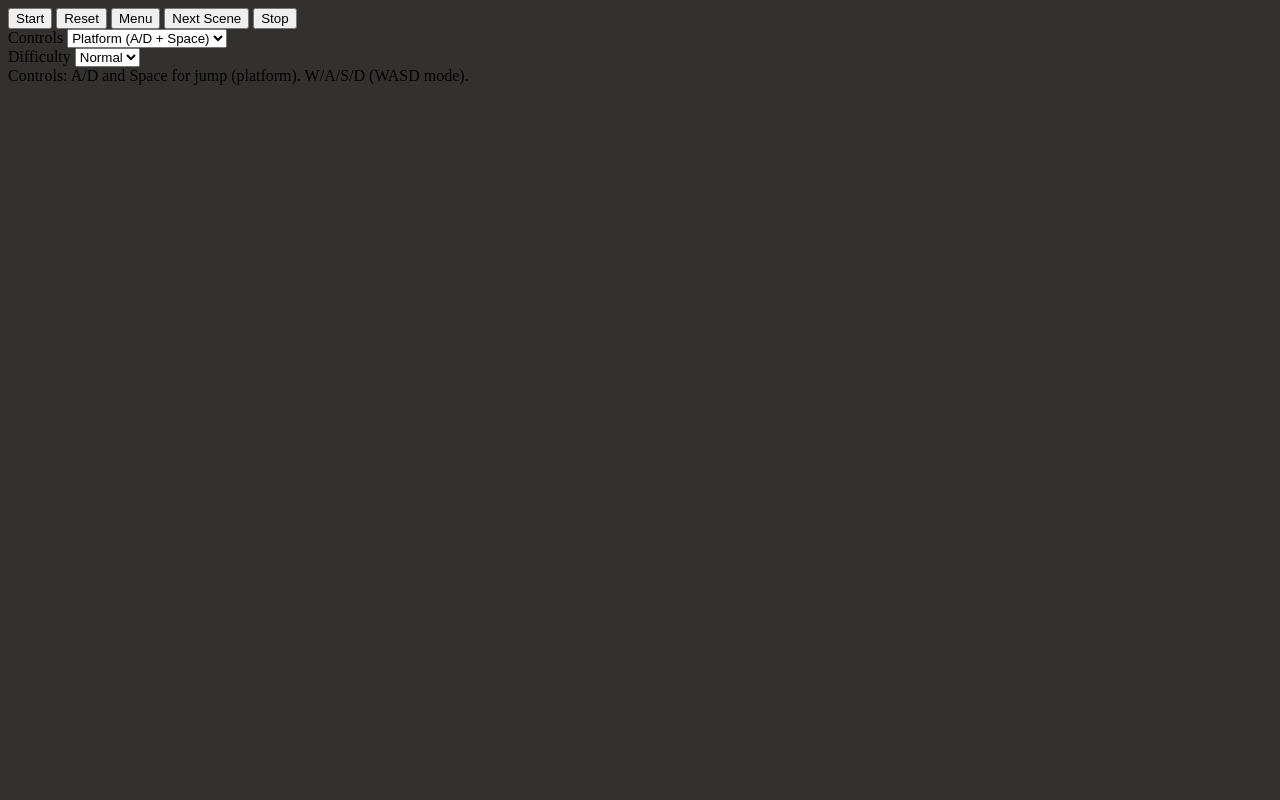
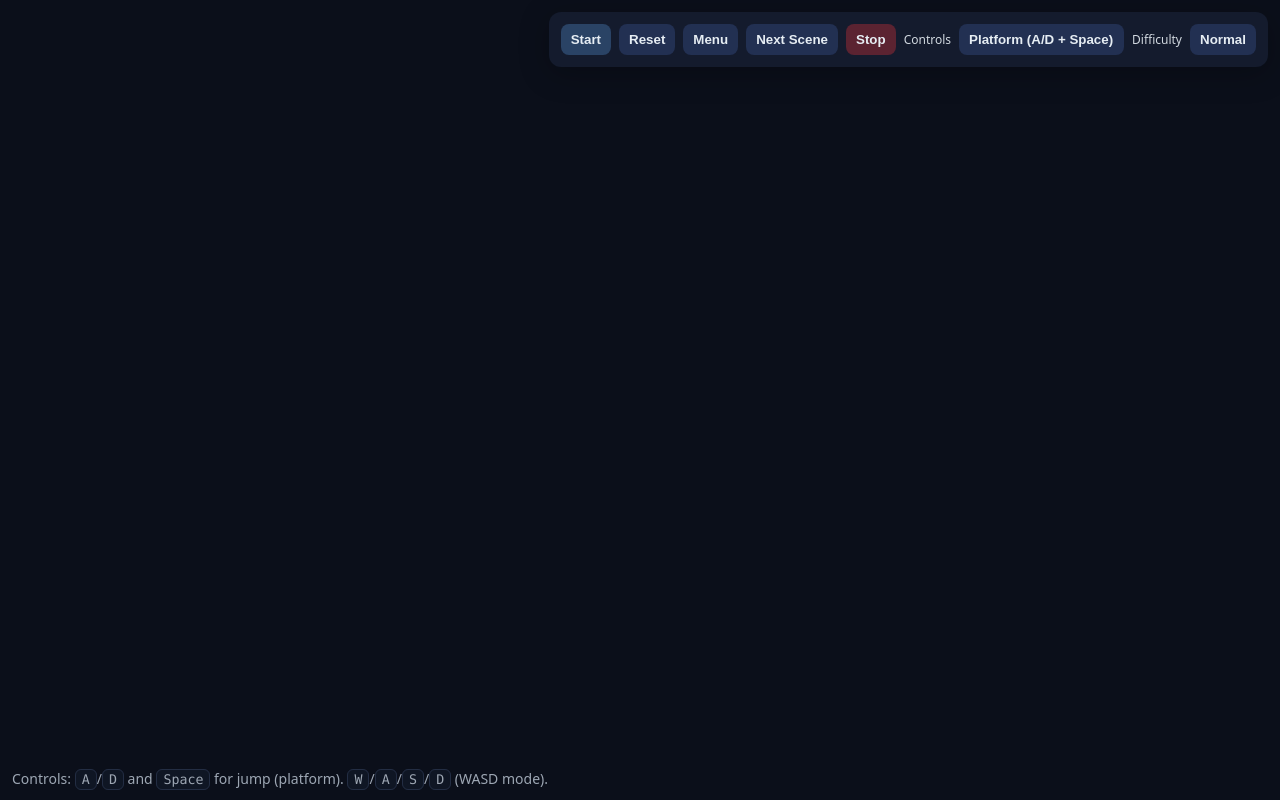
Before and after one commit to Liberaa/L3, a website: page index.html in a window 1280 px wide. Drawn offline with Linux system fonts and the light colour scheme.

```diff
--- a/package.json
+++ b/package.json
@@ -13,8 +13,11 @@
   "license": "ISC",
   "author": "",
   "type": "commonjs",
-  "main": "index.js",
+  "main": "src/main.js",
   "scripts": {
     "test": "echo \"Error: no test specified\" && exit 1"
+  },
+  "dependencies": {
+    "learn2dgame-js": "^1.0.10"
   }
 }
--- a/styles/main.css
+++ b/styles/main.css
@@ -1,3 +1,99 @@
+:root {
+    --bg: #0b0f1a;
+    --panel: #141b2d;
+    --ink: #e6edf3;
+    --accent: #7dd3fc;
+}
+
+html,
 body {
-    background-color: rgb(51, 48, 48);
+    height: 100%;
+    margin: 0;
 }
+
+body {
+    background: var(--bg);
+    overflow: hidden;
+    font-family: system-ui, -apple-system, Segoe UI, Roboto, Arial;
+    color: var(--ink);
+}
+
+.hud {
+    position: fixed;
+    right: 12px;
+    top: 12px;
+    background: var(--panel);
+    padding: 12px;
+    border-radius: 12px;
+    box-shadow: 0 6px 30px rgba(0, 0, 0, .25);
+    display: flex;
+    gap: 8px;
+    align-items: center;
+    z-index: 1001;
+}
+
+.hud .group {
+    display: flex;
+    gap: 8px;
+    align-items: center;
+}
+
+.hud label {
+    font-size: 12px;
+    opacity: .9;
+}
+
+.hud button,
+.hud select {
+    appearance: none;
+    border: 0;
+    padding: 8px 10px;
+    border-radius: 8px;
+    cursor: pointer;
+    font-weight: 600;
+    background: #223052;
+    color: var(--ink);
+}
+
+.hud button:hover {
+    filter: brightness(1.1);
+}
+
+.hud .primary {
+    background: #2a4365;
+}
+
+.hud .danger {
+    background: #5b2331;
+}
+
+.player {
+    box-shadow: 0 4px 10px rgba(0, 0, 0, .35);
+}
+
+.coin {
+    box-shadow: 0 0 12px rgba(255, 235, 59, .75);
+}
+
+.obstacle {
+    outline: 1px solid rgba(255, 255, 255, .05);
+}
+
+
+.help {
+    position: fixed;
+    left: 12px;
+    bottom: 12px;
+    color: #aeb8c5;
+    font-size: 14px;
+    opacity: .9;
+}
+
+.kbd {
+    background: #101826;
+    padding: 2px 6px;
+    border-radius: 6px;
+    border: 1px solid #263149;
+    font-family: ui-monospace, SFMono-Regular, Menlo, Consolas, monospace;
+    font-size: .95em;
+}
```
Also changed, not shown: src/index.js (added, +22 -0 lines), 1 other file.
